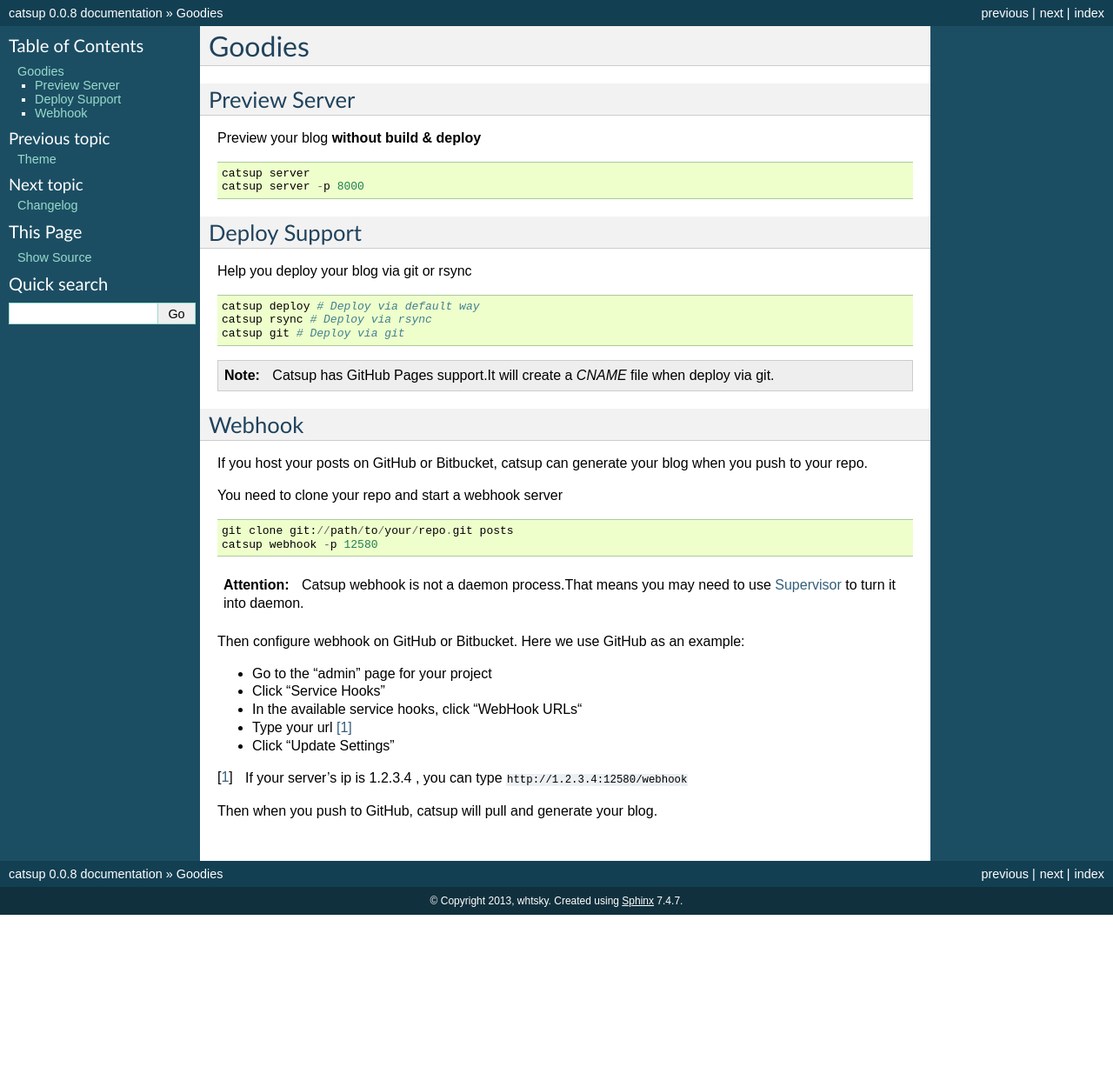
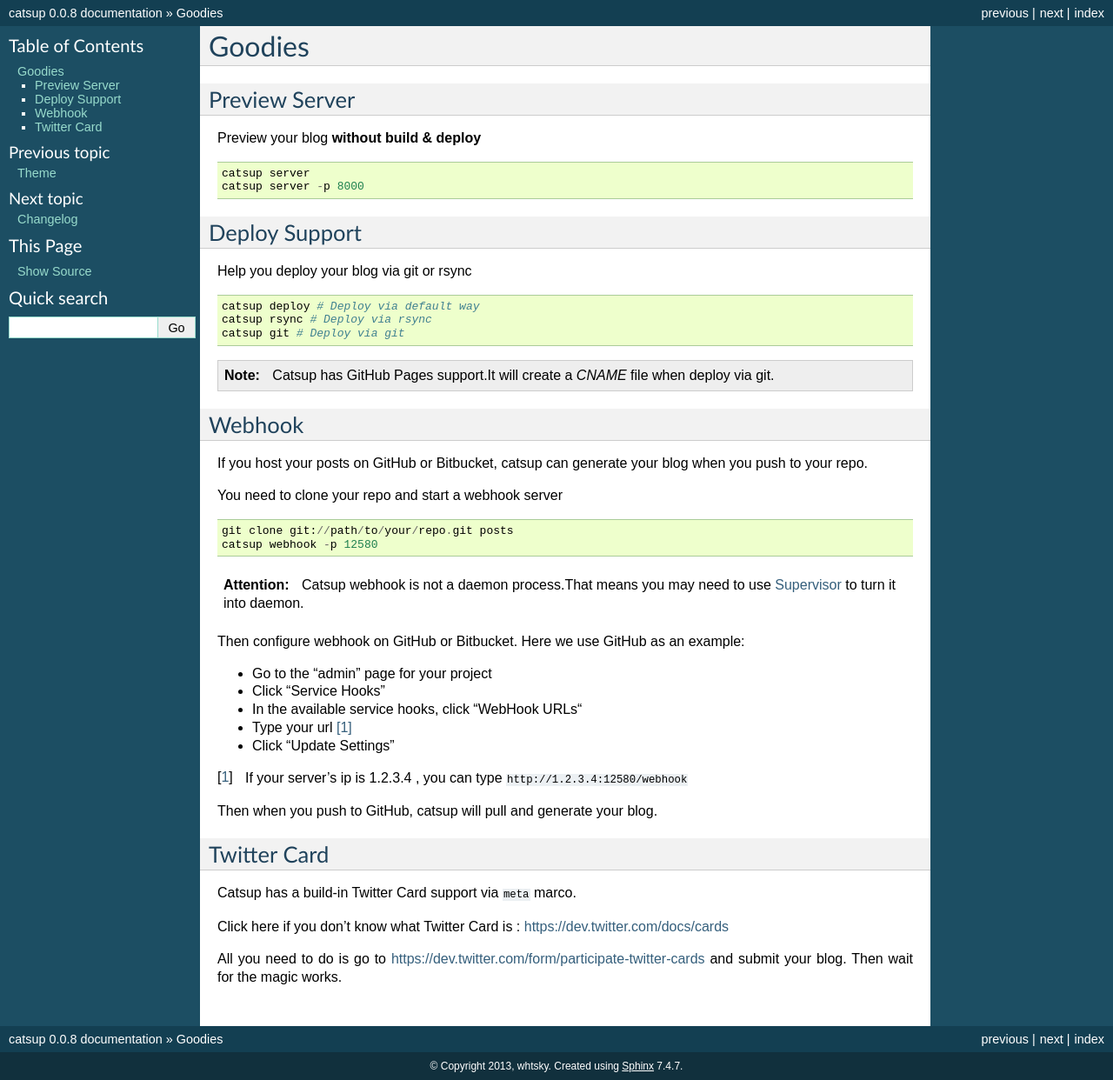
Before and after one commit to whtsky/Catsup, a Sphinx documentation site: the page built from docs/goodies.rst, in a window 1280 px wide. Shown: the whole page at 87% size. Built offline with Sphinx 7.4.7, drawn with Linux system fonts in a browser that asks for light colours; before the commit the page ends 1052 px from its top, so only the background shows below that.

Commit message:
update doc

```diff
--- a/docs/goodies.rst
+++ b/docs/goodies.rst
@@ -44,3 +44,12 @@
 Then when you push to GitHub, catsup will pull and generate your blog.
 
 .. _Supervisor: http://pypi.python.org/pypi/supervisor/
+
+Twitter Card
+--------------
+Catsup has a build-in Twitter Card support via ``meta`` marco.
+
+Click here if you don't know what Twitter Card is : https://dev.twitter.com/docs/cards
+
+All you need to do is go to https://dev.twitter.com/form/participate-twitter-cards and submit your blog.
+Then wait for the magic works.
--- a/docs/theme.rst
+++ b/docs/theme.rst
@@ -11,6 +11,10 @@
 Install a theme in global ::
 
     catsup install git_repo -g
+
+Update a installed theme ::
+
+    catsup install theme_name
 
 List all themes installed ::
 
```
